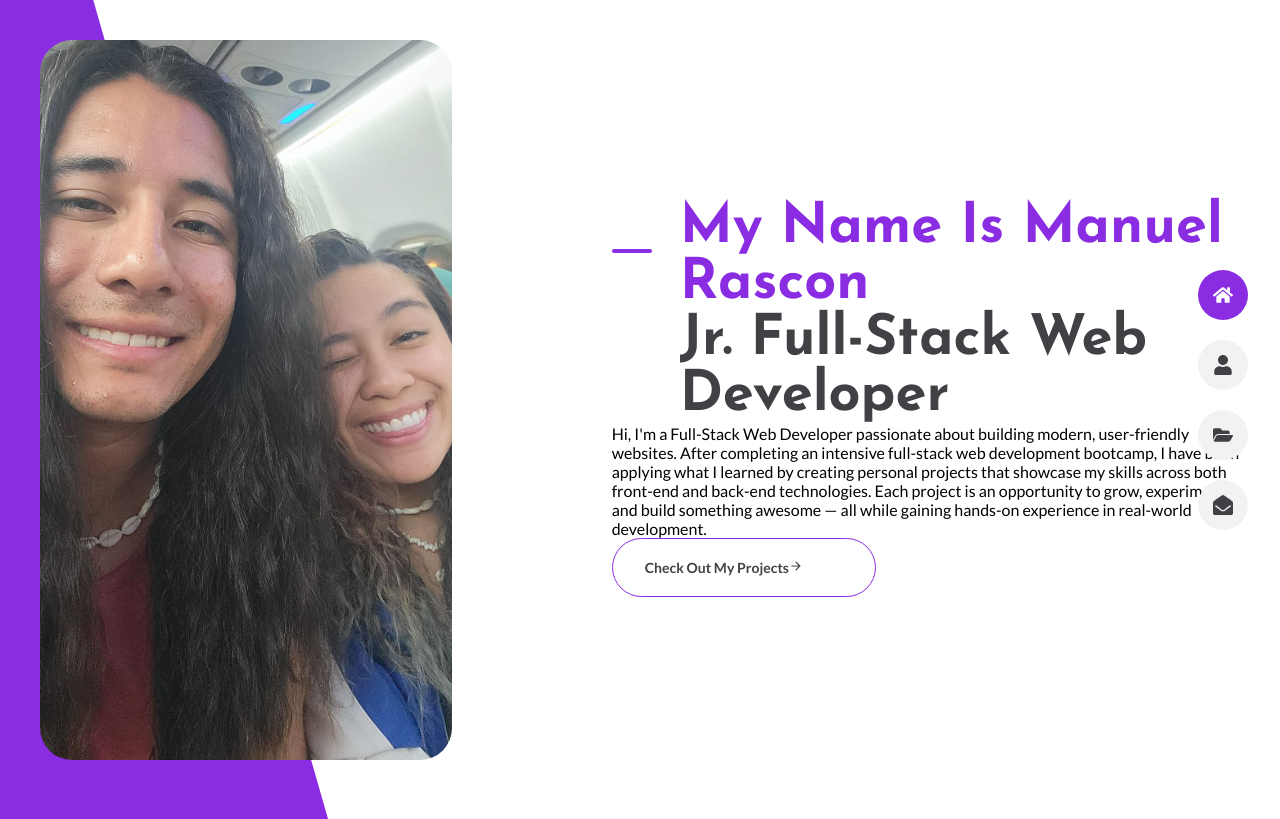
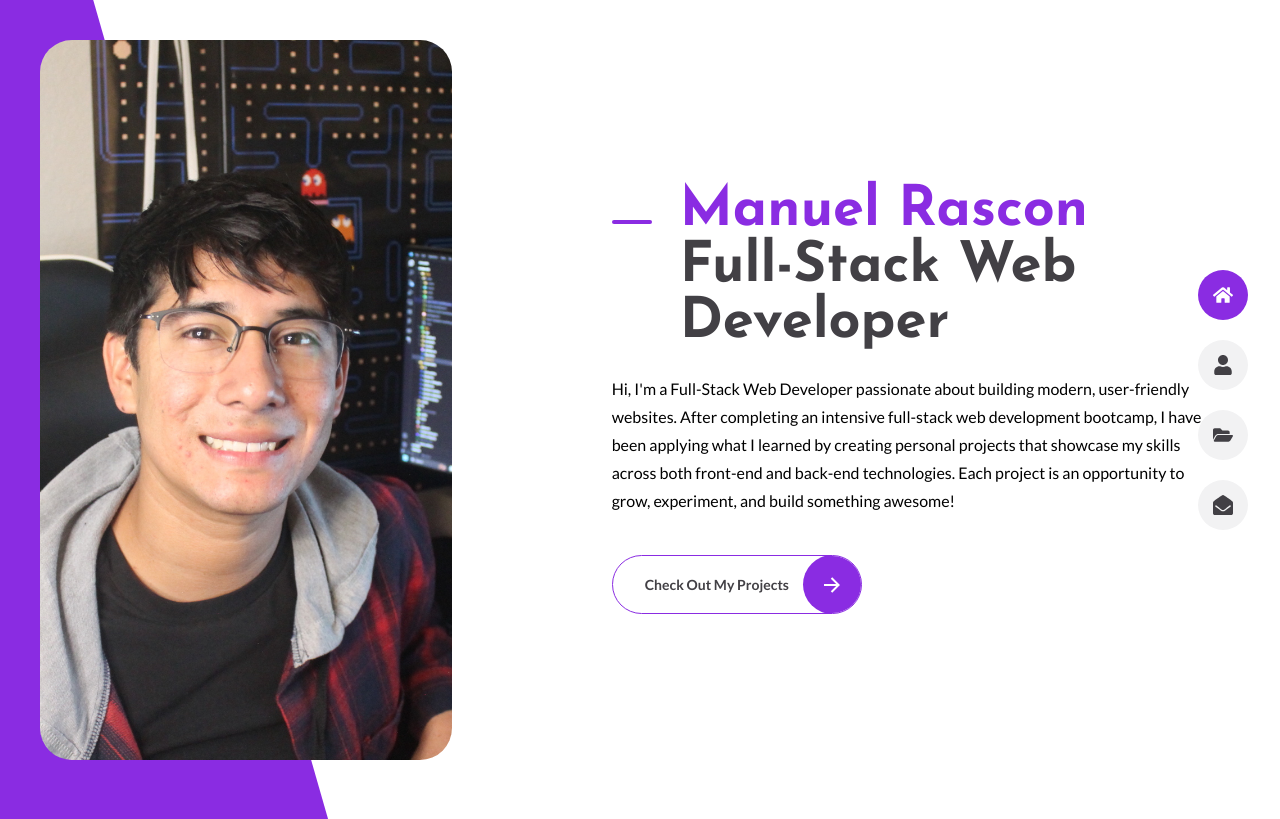
Before and after one commit to mfrascon/portfolio-website, a React (Vite) app: page / in a window 1280 px wide. Built offline with nearby package versions, Linux system fonts and the light colour scheme.

Commit message:
updated portrait for home page and added  styling

```diff
--- a/src/index.css
+++ b/src/index.css
@@ -88,6 +88,11 @@ img {
     font-weight: var(--weight-700);
     position: relative;
     overflow: hidden;
+    transition: color 0.3s ease;
+}
+
+.button:hover {
+    color: var(--white-color);
 }
 
 .button::before {
@@ -104,6 +109,19 @@ img {
 .button:hover::before {
     transform: translateX(0);
 }
+
+.button-icon {
+    position: absolute;
+    inset: -1px -1px -1px auto;
+    background-color: var(--first-color);
+    aspect-ratio: 1/1;
+    border-radius: 50%;
+    color: var(--white-color);
+    font-size: 1.5rem;
+    display: grid;
+    place-items: center;
+}
+
 /*=============== LAYOUT ===============*/
 .grid {
     display: grid;
--- a/src/pages/home/Home.jsx
+++ b/src/pages/home/Home.jsx
@@ -1,4 +1,4 @@
-import Profile from '../../assets/couple-pic.jpg'
+import Profile from '../../assets/portrait.jpg'
 import { Link } from 'react-router';
 import { RiArrowRightLine } from "react-icons/ri";
 import './home.css';
@@ -10,11 +10,11 @@ const Home = () => {
 
       <div className='home-content'>
         <h1 className='home-title'>
-          <span>My Name Is Manuel Rascon</span> <br /> Jr. Full-Stack Web Developer
+          <span>Manuel Rascon</span> <br /> Full-Stack Web Developer
         </h1>
 
         <p className='home-description'>
-          Hi, I'm a Full-Stack Web Developer passionate about building modern, user-friendly websites. After completing an intensive full-stack web development bootcamp, I have been applying what I learned by creating personal projects that showcase my skills across both front-end and back-end technologies. Each project is an opportunity to grow, experiment, and build something awesome — all while gaining hands-on experience in real-world development.
+          Hi, I'm a Full-Stack Web Developer passionate about building modern, user-friendly websites. After completing an intensive full-stack web development bootcamp, I have been applying what I learned by creating personal projects that showcase my skills across both front-end and back-end technologies. Each project is an opportunity to grow, experiment, and build something awesome!
         </p>
 
         <Link to='/about' className='button'>
--- a/src/pages/home/home.css
+++ b/src/pages/home/home.css
@@ -35,7 +35,7 @@
     background-color: var(--first-color);
 }
 
-.home-desctiption {
+.home-description {
     line-height: 1.75;
     max-width: 600px;
     margin-block: 1.5rem 2.5rem;
```
Also changed, not shown: src/assets/couple-pic.jpg (deleted), src/assets/portrait.jpg (added).
